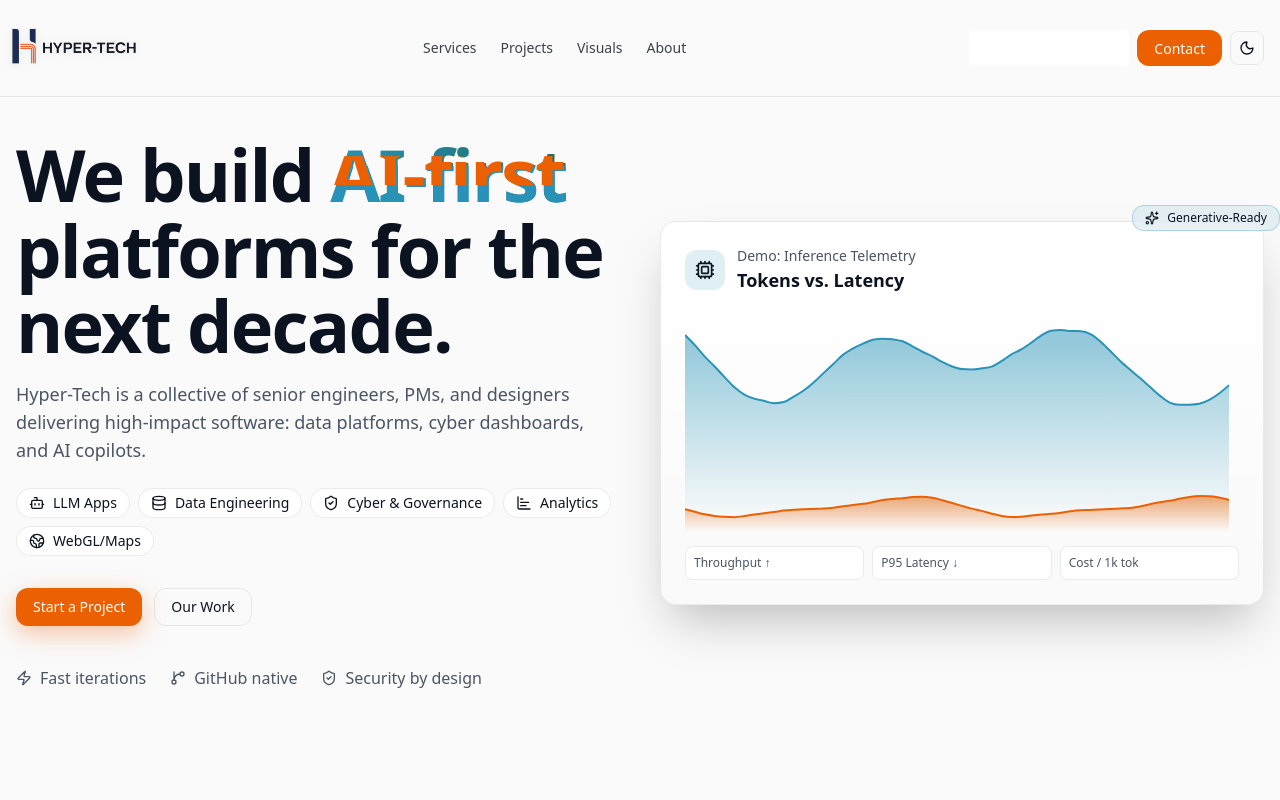
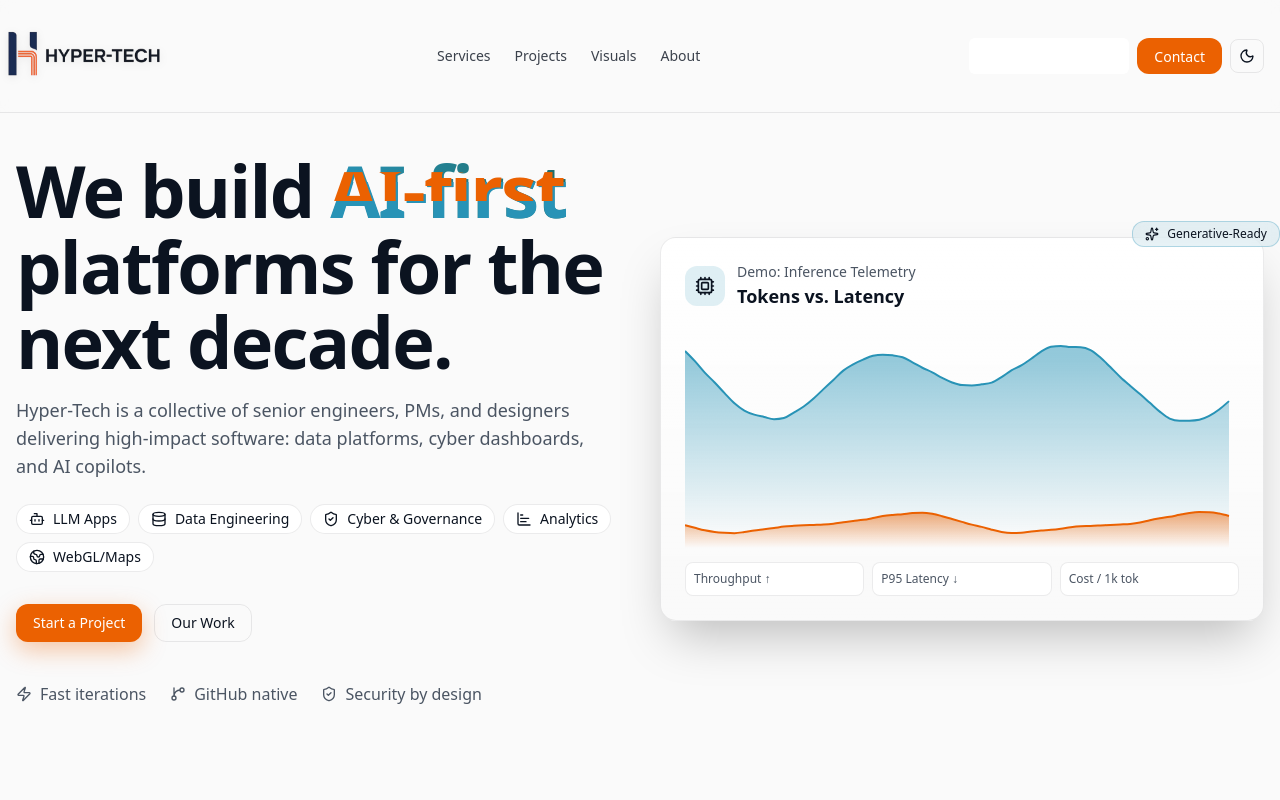
Before and after one commit to amir008008/hyper-tech, a React (Vite) app: page / in a window 1280 px wide. Shown: the top 800 px of the page. Built offline with nearby package versions, Linux system fonts and the light colour scheme.

Commit message:
build: fix branding adjusted logo size

```diff
--- a/src/HyperTechHome.tsx
+++ b/src/HyperTechHome.tsx
@@ -236,7 +236,7 @@ export default function HyperTechHome() {
            <img
              src={theme === "dark" ? "/logodark.png" : "/logowhite.png"}
              alt="Hyper-Tech"
-             className="block h-12 w-auto md:h-16 -ml-1"
+             className="block h-16 w-auto md:h-20 -ml-2"
              style={{ filter: "drop-shadow(0 2px 4px rgba(0,0,0,.08))" }}
            />
           </a>
@@ -732,7 +732,7 @@ export default function HyperTechHome() {
             <img
               src={theme === "dark" ? "/logodark.png" : "/logowhite.png"}
               alt="Hyper-Tech logo"
-              className="h-8 w-auto md:h-10"
+              className="h-10 w-auto md:h-14"
             />
           </a>
 
```
